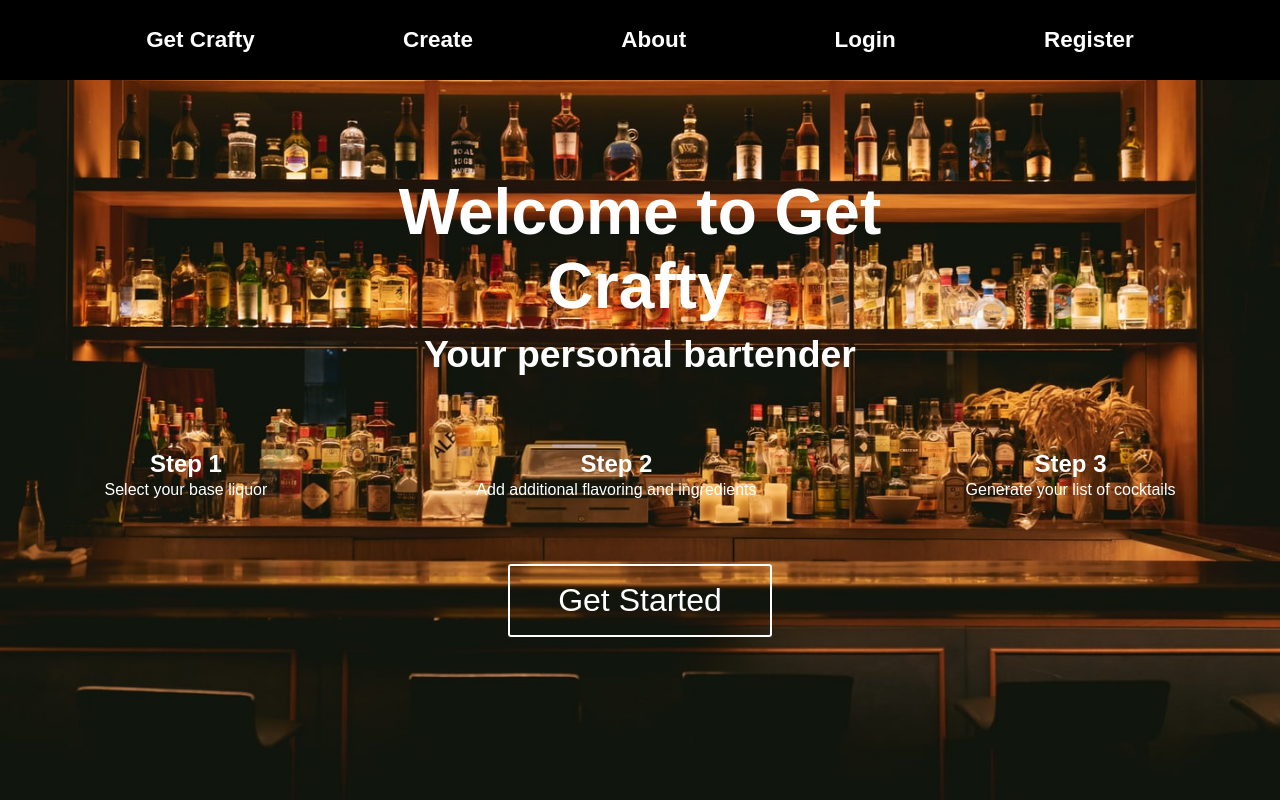
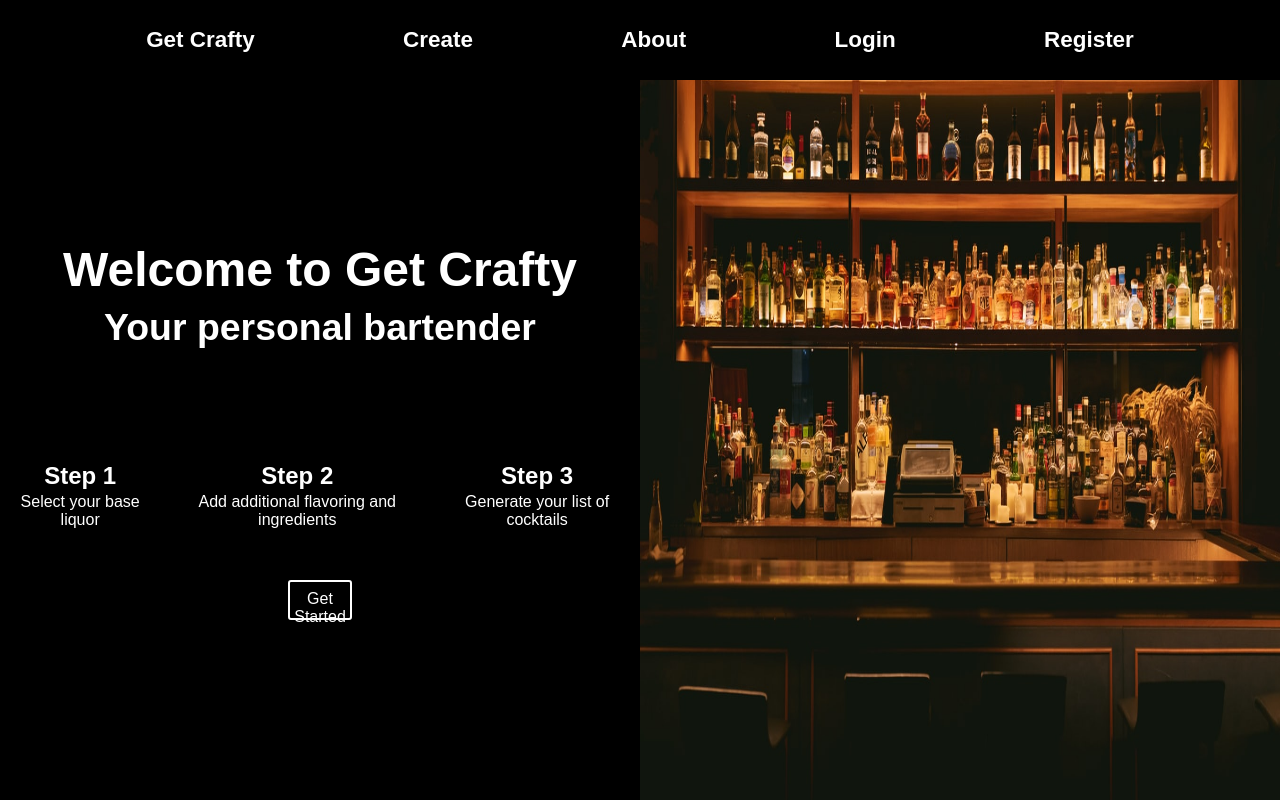
Before and after one commit to jedidiahhwang/get-crafty, a React (Create React App) app: page / in a window 1280 px wide. Built offline with nearby package versions, Linux system fonts and the light colour scheme; a web font is replaced by a local one.

Commit message:
changed basic layout of homepage

```diff
--- a/src/Components/Header.js
+++ b/src/Components/Header.js
@@ -1,6 +1,6 @@
 import React from "react";
 
-import "../SASS/_appbar.scss";
+import "../SASS/_header.scss";
 
 const Header = () => {
 
--- a/src/Components/HomePage.js
+++ b/src/Components/HomePage.js
@@ -7,11 +7,7 @@ const HomePage = () => {
 
     return (
         <div id="home-page">
-            <img
-                id="background-image"
-                src={backgroundImage}
-                alt="Bar photo from Unsplash"
-            />
+            <section class="home-page" id="left-side">
                 <div id="welcome-box">
                     <h1>Welcome to Get Crafty</h1>
                     <h3>Your personal bartender</h3>
@@ -31,6 +27,14 @@ const HomePage = () => {
                     </section>
                 </div>
                 <button className="borderman btn-border">Get Started</button>
+            </section>
+            <section class="home-page right" id="right-side">
+                <img
+                    id="background-image"
+                    src={backgroundImage}
+                    alt="Bar photo from Unsplash"
+                />
+            </section>
         </div>
     )
 }
--- a/src/SASS/_homepage.scss
+++ b/src/SASS/_homepage.scss
@@ -2,18 +2,33 @@
 
 #home-page {
     display: flex;
-    flex-direction: column;
     justify-content: center;
     align-items: center;
     height: 100vh;
     width: 100%;
 
+    .home-page {
+        height: 100vh;
+        width: 50%;
+        // background-color: black;
+    }
+
+    #right-side{
+
         #background-image {
-        position: absolute;
+            position: relative;
             height: 100%;
             width: 100%;
             object-fit: fill;
         }
+    }
+
+    #left-side {
+        display: flex;
+        flex-direction: column;
+        justify-content: center;
+        align-items: center;
+        background-color: black;
 
         #welcome-box {
             display: flex;
@@ -31,6 +46,9 @@
                 margin: .1em; // Play with the margins using em and pixels
             }
         }
+    }
+
+
 
     #steps-container {
         display: flex;
--- a/src/SASS/variables/_borderman.scss
+++ b/src/SASS/variables/_borderman.scss
@@ -1,13 +1,16 @@
 .borderman {
-    display: inline-block;
+    display: flex;
+    justify-content: center;
     position: relative;
     opacity: .999;
     margin: .3em;
     padding: .5em 1.5em;
     border-radius: 3px;
+    width: 10%;
+    height: 5vh;
     transition: all 0.3s;
     cursor: pointer;
-    font-size: 2rem;
+    font-size: 1em;
     color: #FFFFFF;
     font-family: 'Federo', sans-serif;
 }
```
Also changed, not shown: src/SASS/_header.scss (renamed from src/SASS/_appbar.scss). Lines whose indentation alone changed are shown as unchanged.
